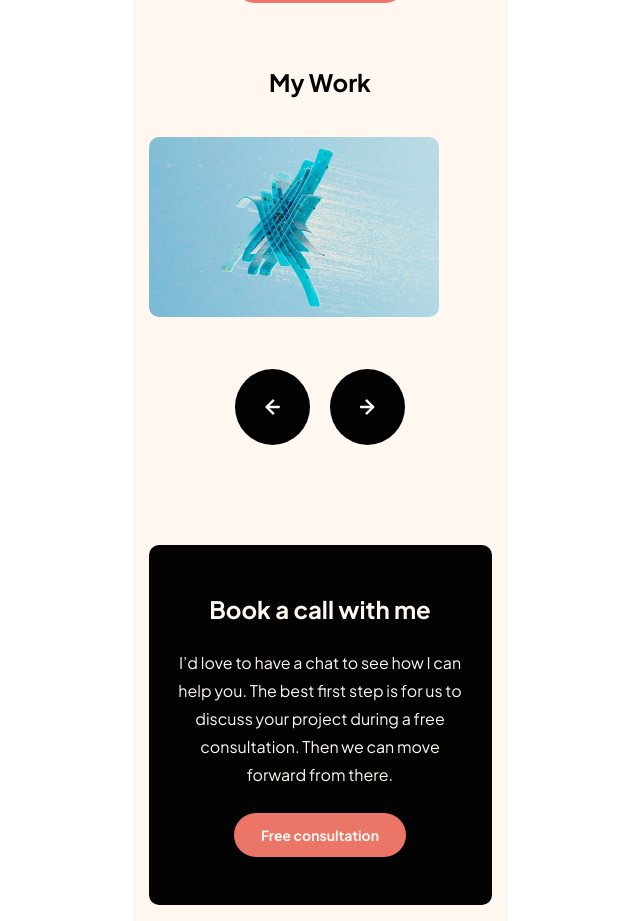
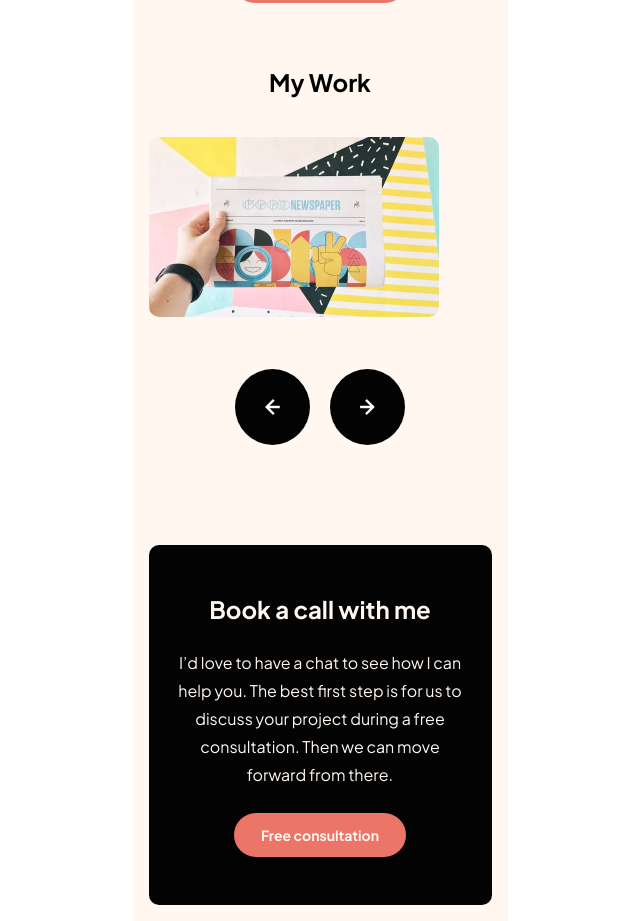
Before and after one commit to gmagnenat/single-page-design-portfolio, a React (Vite) app: page / in a window 1280 px wide. Shown: the part 2220-3141 px from the top of the page, without its empty margins (320-960 px from the left). Built offline with nearby package versions, Linux system fonts and the light colour scheme.

Commit message:
add carousel

```diff
--- a/src/components/Carousel/Carousel.jsx
+++ b/src/components/Carousel/Carousel.jsx
@@ -6,7 +6,7 @@ import imageData from '../Slides/Slides';
 
 const Carousel = ({ slides }) => {
 
-const [current, setCurrent] = useState(0);
+const [current, setCurrent] = useState(2);
 const arrLength = slides.length;
 
 const nextSlide = () => {
```
